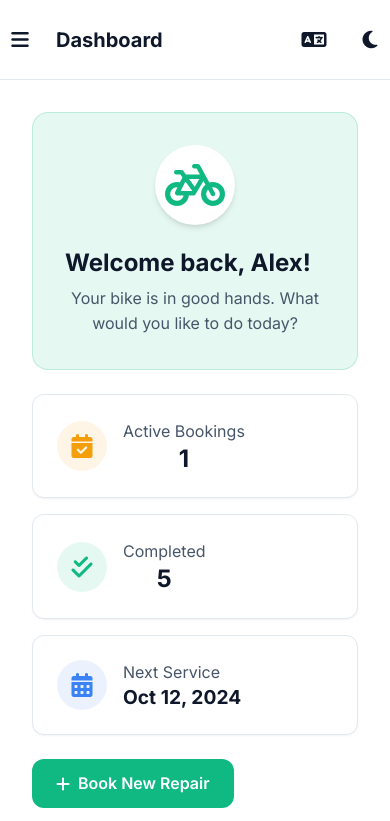
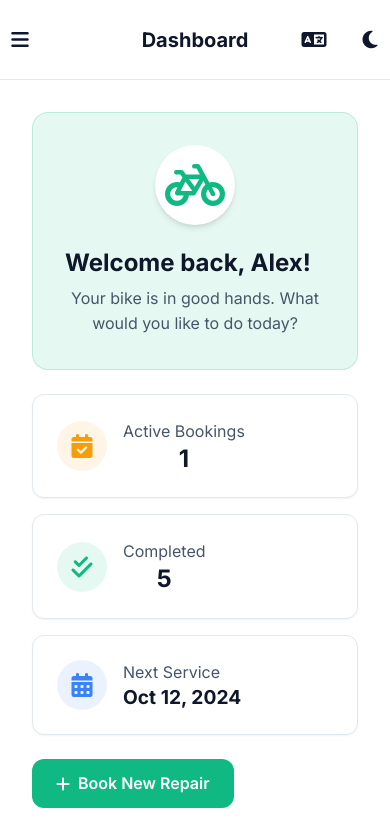
Before and after one commit to HTMLStaticWorks/Mobile_Bike_Repair_Tune_Up, a plain HTML site: page dashboard.html in a window 390 px wide. Shown: the top 821 px of the page. Drawn offline with Linux system fonts and the light colour scheme.

Commit message:
corrections

```diff
--- a/assets/css/style.css
+++ b/assets/css/style.css
@@ -546,11 +546,26 @@ section {
     border-bottom: 1px solid var(--border-color);
     display: flex;
     align-items: center;
-    justify-content: space-between;
+    justify-content: flex-end;
     padding: 0 calc(var(--spacing-unit) * 3);
     position: sticky;
     top: 0;
-    z-index: 90;
+    z-index: 1000;
+}
+
+.dashboard-topbar .sidebar-toggle {
+    margin-inline-end: auto;
+}
+
+.dashboard-topbar h2 {
+    position: absolute;
+    left: 50%;
+    transform: translateX(-50%);
+    margin: 0 !important;
+    white-space: nowrap;
+    font-size: 1.25rem;
+    pointer-events: none;
+    z-index: 10;
 }
 
 .dashboard-content {
--- a/dashboard.html
+++ b/dashboard.html
@@ -142,9 +142,6 @@
                 <a href="booking-history.html" class="sidebar-link">
                     <i class="fa-solid fa-clock-rotate-left"></i> History
                 </a>
-                <div class="sidebar-link rtl-toggle mobile-only">
-                    <i class="fa-solid fa-language"></i> RTL Mode
-                </div>
                 <a href="index.html" class="sidebar-link text-primary" style="margin-top: auto; color: #EF4444;">
                     <i class="fa-solid fa-arrow-right-from-bracket"></i> Logout
                 </a>
@@ -162,12 +159,10 @@
         <main class="dashboard-main">
             <!-- Topbar -->
             <header class="dashboard-topbar">
-                <div class="flex items-center gap-2">
-                    <button class="icon-btn sidebar-toggle" aria-label="Menu" style="display: none;">
-                        <i class="fa-solid fa-bars"></i>
-                    </button>
-                    <h2 style="margin: 0; font-size: 1.25rem;">Dashboard</h2>
-                </div>
+                <button class="icon-btn sidebar-toggle" aria-label="Menu" style="display: none;">
+                    <i class="fa-solid fa-bars"></i>
+                </button>
+                <h2>Dashboard</h2>
                 <div class="nav-actions">
                     <button class="icon-btn rtl-toggle mobile-only" aria-label="Toggle RTL" title="ع/EN">
                         <i class="fa-solid fa-language"></i>
@@ -282,11 +277,11 @@
     <script>
         // Adjust for mobile view Sidebar Toggle CSS Fixes inline for dashboard
         const toggleRule = document.querySelector('.sidebar-toggle');
-        if (window.innerWidth <= 1024) {
+        if (window.innerWidth < 1024) {
             toggleRule.style.display = 'block';
         }
         window.addEventListener('resize', () => {
-            if (window.innerWidth <= 1024) {
+            if (window.innerWidth < 1024) {
                 toggleRule.style.display = 'block';
             } else {
                 toggleRule.style.display = 'none';
```
Also changed, not shown: booking-history.html (+6 -11 lines), login.html (+1 -2 lines).
